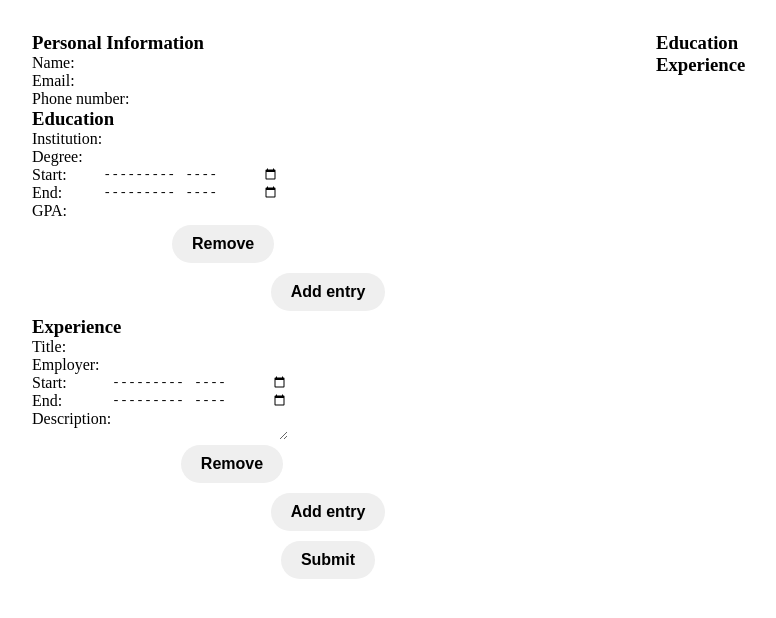
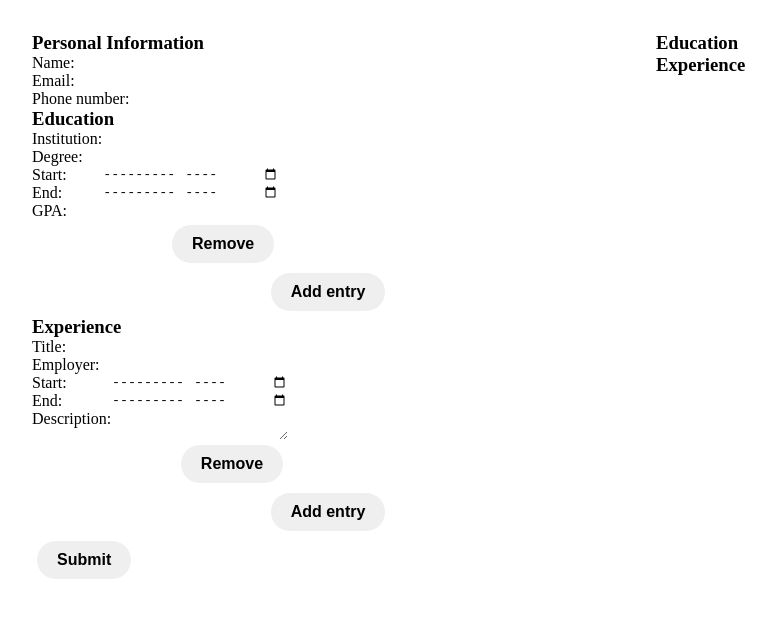
Before and after one commit to Roxanoel/cv-project, a React (Create React App) app: page / in a window 1280 px wide. Shown: the top 618 px of the page, without its empty margins (0-776 px from the left). Built offline with nearby package versions, Linux system fonts and the light colour scheme.

Commit message:
Added special style for submit btn + uncentred it

```diff
--- a/src/components/input/EditForm.js
+++ b/src/components/input/EditForm.js
@@ -58,9 +58,7 @@ export class EditForm extends Component {
             <PersonalInfo handleOnChange={this.handleOnChange} />
             <Education handleEducationChange={this.handleEducationChange} />
             <Experience handleExperienceChange={this.handleExperienceChange} />
-            <div className="btn-container">
-              <button>Submit</button>
-            </div>
+            <button id='submit-form-btn'>Submit</button>
         </form>
     )
   }
--- a/src/css/components/_buttons.scss
+++ b/src/css/components/_buttons.scss
@@ -16,3 +16,8 @@ button {
     font-size: 16px;
     font-weight: 600;
 }
+
+/* Special buttons */
+#submit-form-btn {
+    min-width: 10%;
+}
--- a/src/css/layouts/_btn-container.scss
+++ b/src/css/layouts/_btn-container.scss
@@ -8,4 +8,8 @@
         align-self: center;
         justify-self: center;
     }
+
+    #submit-form-btn {
+
+    }
 }
```
